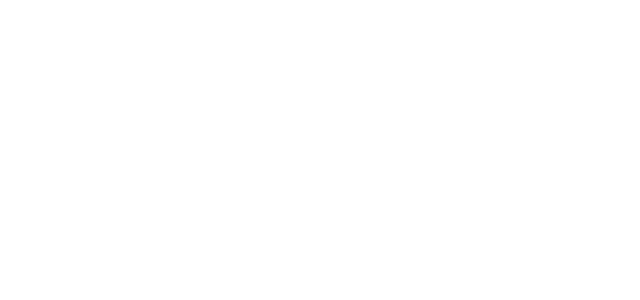
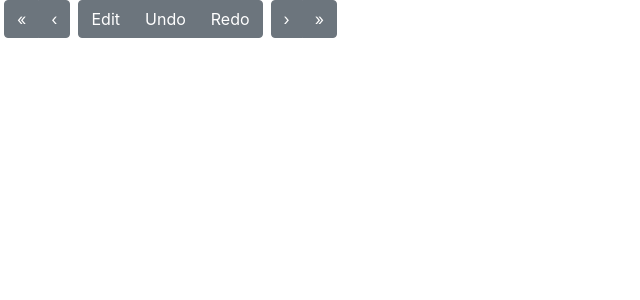
Before and after one commit to suryo/nuxt-experiment, a Nuxt app: page /buttontoolbar in a window 1280 px wide. Before the commit this address had no page. Shown: the top 300 px of the page, without its empty margins (0-640 px from the left). Built offline with nearby package versions, Linux system fonts and the light colour scheme.

Commit message:
add buttontoolbar page

```diff
--- /dev/null
+++ b/pages/buttontoolbar.vue
@@ -0,0 +1,23 @@
+<template>
+  <div>
+  <b-button-toolbar key-nav aria-label="Toolbar with button groups">
+    <b-button-group class="mx-1">
+      <b-button>&laquo;</b-button>
+      <b-button>&lsaquo;</b-button>
+    </b-button-group>
+    <b-button-group class="mx-1">
+      <b-button>Edit</b-button>
+      <b-button>Undo</b-button>
+      <b-button>Redo</b-button>
+    </b-button-group>
+    <b-button-group class="mx-1">
+      <b-button>&rsaquo;</b-button>
+      <b-button>&raquo;</b-button>
+    </b-button-group>
+  </b-button-toolbar>
+</div>
+</template>
+
+<script>
+export default {}
+</script>
```
